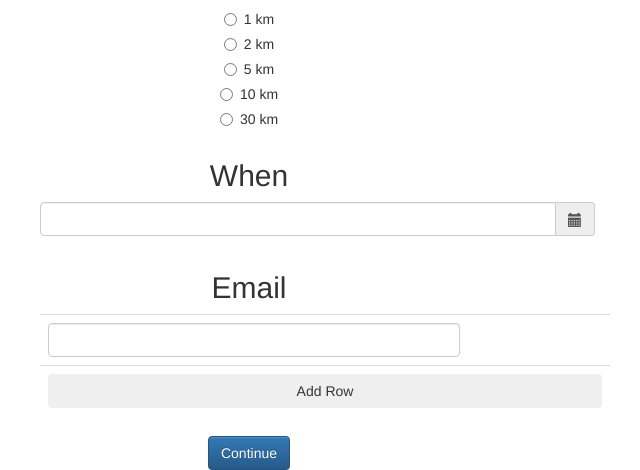
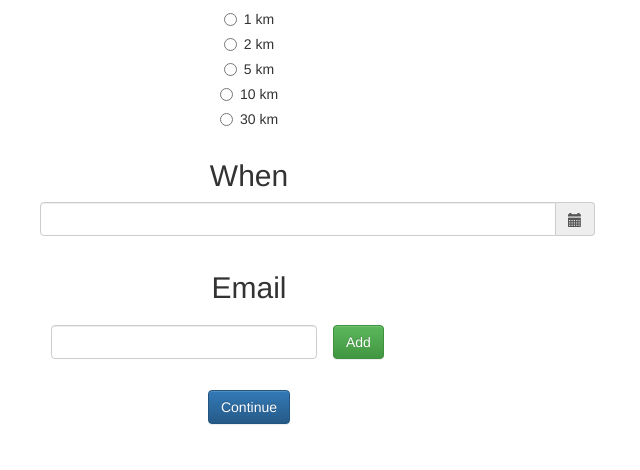
Before and after one commit to soohyunkim/Tender, a Flask app: page /options in a window 1280 px wide; the page is wider, and only the part inside the window is pictured. Shown: the part 386-856 px from the top of that part, without its empty margins (295-935 px from the left). After the commit the page ends 811 px from the top of that part, so only its background shows below. Run offline with Flask 2, Linux system fonts and the light colour scheme; some libraries are stand-ins or nearby versions.

Commit message:
email form looks nicer now

```diff
--- a/templates/EventPreferencesForm.html
+++ b/templates/EventPreferencesForm.html
@@ -107,27 +107,20 @@
 				<div class="email-form" id="regexpEmailForm">
 					<h2> Email </h2>
 					<div class="container">
-						<table id="myTable" class="table order-list">
+						<table id="myTable" class="table order-list" bordercolor="white">
 							<tbody>
 								<tr>
 									<td class="col-sm-6">
 										<input id="form_email" type="email" name="email" class="form-control" required="required" data-error="Valid email is required.">
 									</td>
+									<td>
+										<input type="button" class="btn btn-success" id="addrow" value="Add"></input>
+									</td>
 									<td class="col-sm-2">
 										<a class="deleteRow"></a>
-
 									</td>
 								</tr>
 							</tbody>
-							<tfoot>
-								<tr>
-									<td colspan="2" style="text-align: left;">
-										<input type="button" class="btn btn-md btn-block" id="addrow" value="Add Row" />
-									</td>
-								</tr>
-								<tr>
-								</tr>
-							</tfoot>
 						</table>
 					</div>
 				</div>
@@ -145,7 +138,7 @@
 						var newRow = $("<tr>");
 						var cols = "";
 						cols += '<td><input type="text" class="form-control" name="name' + counter + '"/></td>';
-						cols += '<td><input type="button" class="ibtnDel btn btn-md btn-danger "  value="Delete"></td>';
+						cols += '<td><input type="button" class="ibtnDel btn btn-md btn-danger"  value="Delete"></td>';
 						newRow.append(cols);
 						$("table.order-list").append(newRow);
 						counter++;
```
